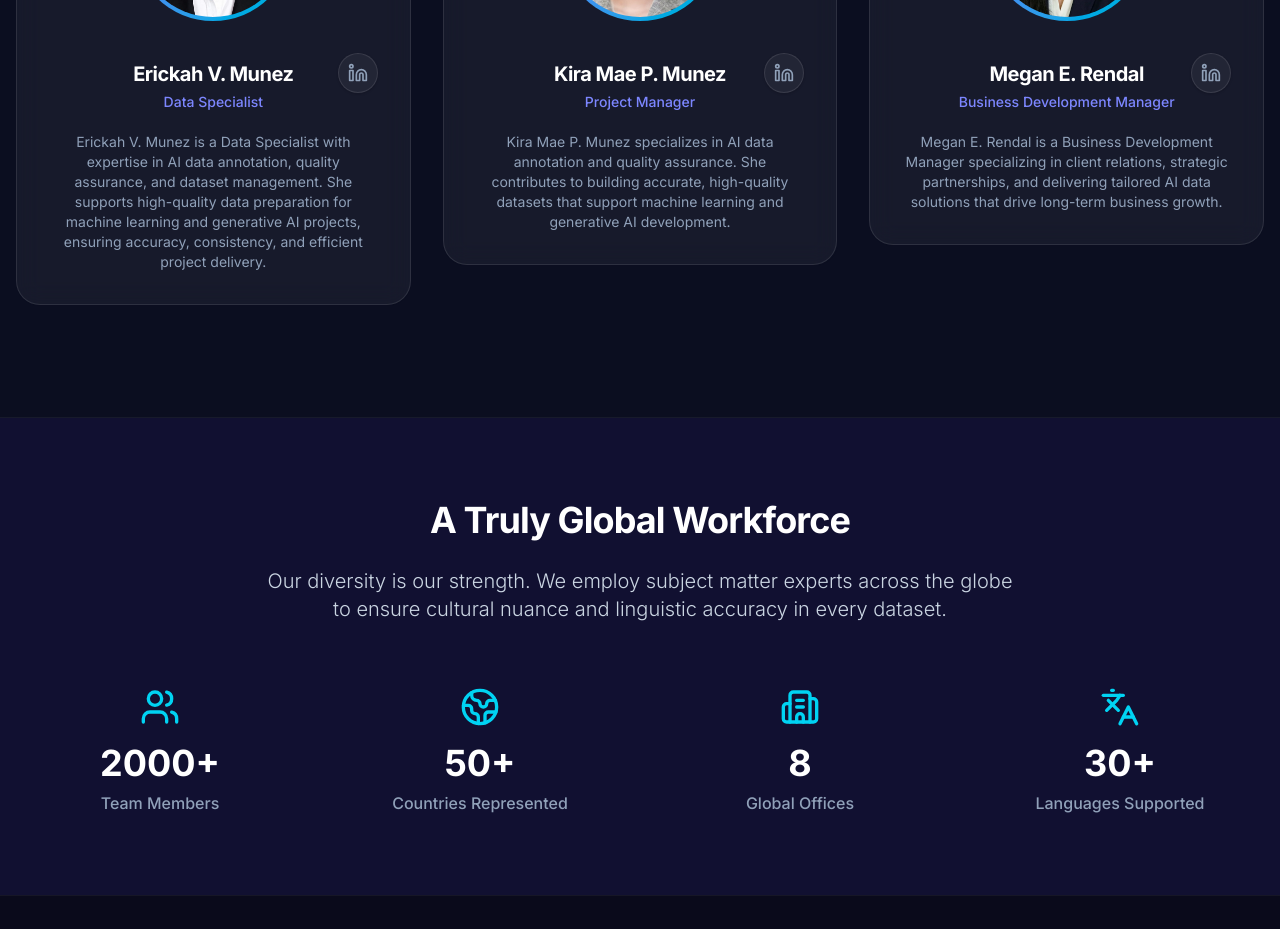
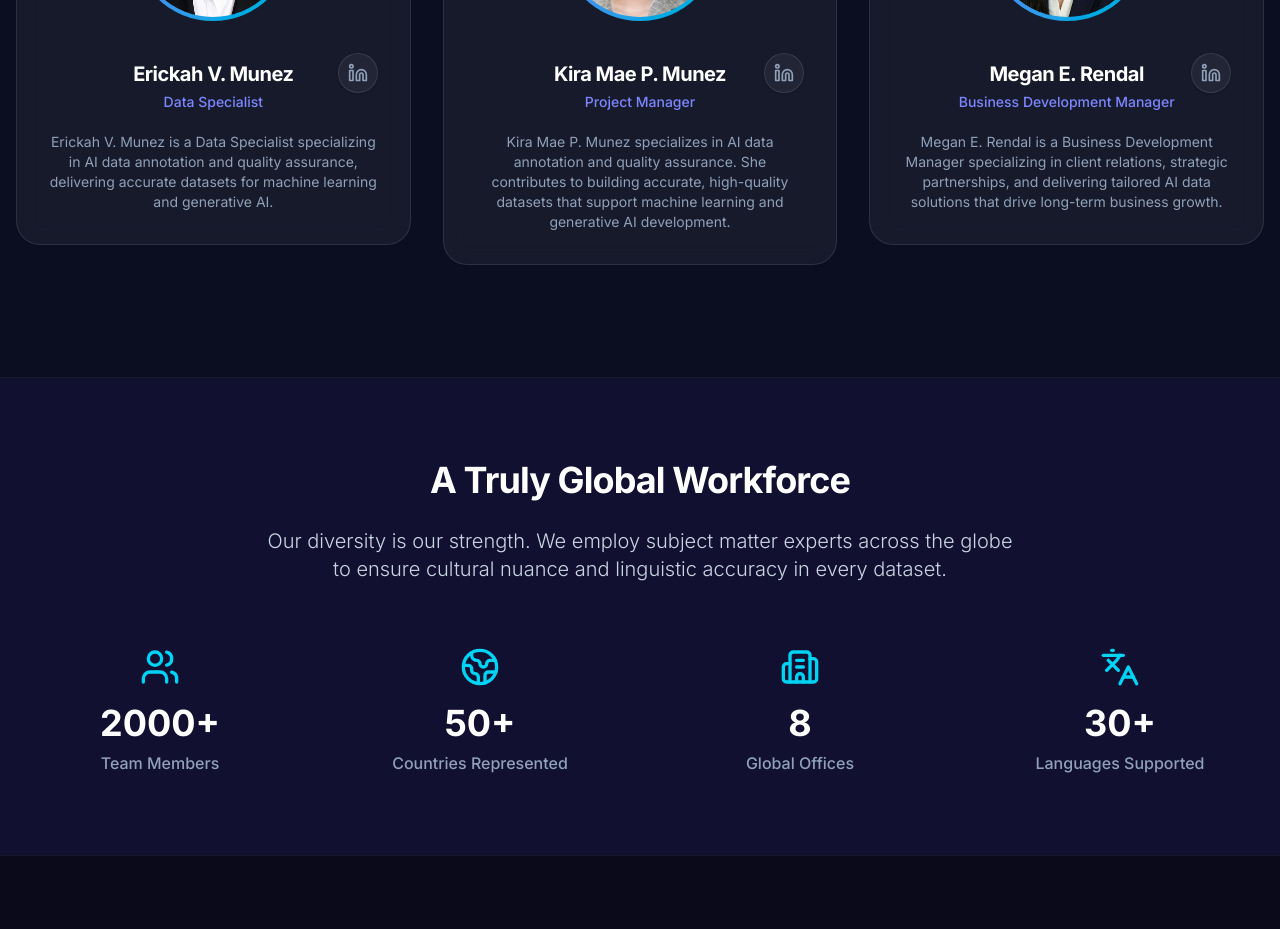
Before and after one commit to liyakathaalikt-oss/loopernode, a Next.js app: page /about in a window 1280 px wide. Shown: the part 4160-5089 px from the top of the page. Built offline with nearby package versions, Linux system fonts and the light colour scheme; a web font is replaced by a local one.

Commit message:
content: update bio for Erickah V. Munez

```diff
--- a/content/team.ts
+++ b/content/team.ts
@@ -26,7 +26,7 @@ export const teamMembers = [
   {
     name: "Erickah V. Munez",
     role: "Data Specialist",
-    bio: "Erickah V. Munez is a Data Specialist with expertise in AI data annotation, quality assurance, and dataset management. She supports high-quality data preparation for machine learning and generative AI projects, ensuring accuracy, consistency, and efficient project delivery.",
+    bio: "Erickah V. Munez is a Data Specialist specializing in AI data annotation and quality assurance, delivering accurate datasets for machine learning and generative AI.",
     image: "/images/erickah.jpg",
     linkedin: "https://linkedin.com",
     twitter: "https://twitter.com"
```
